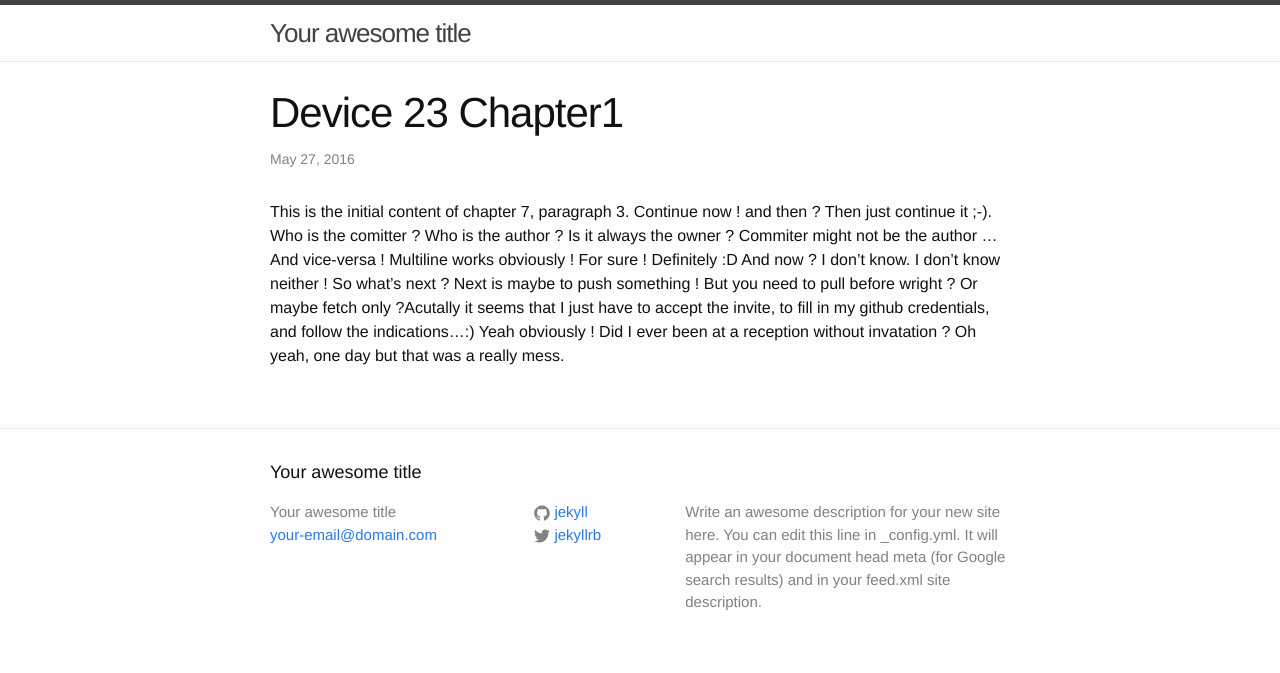
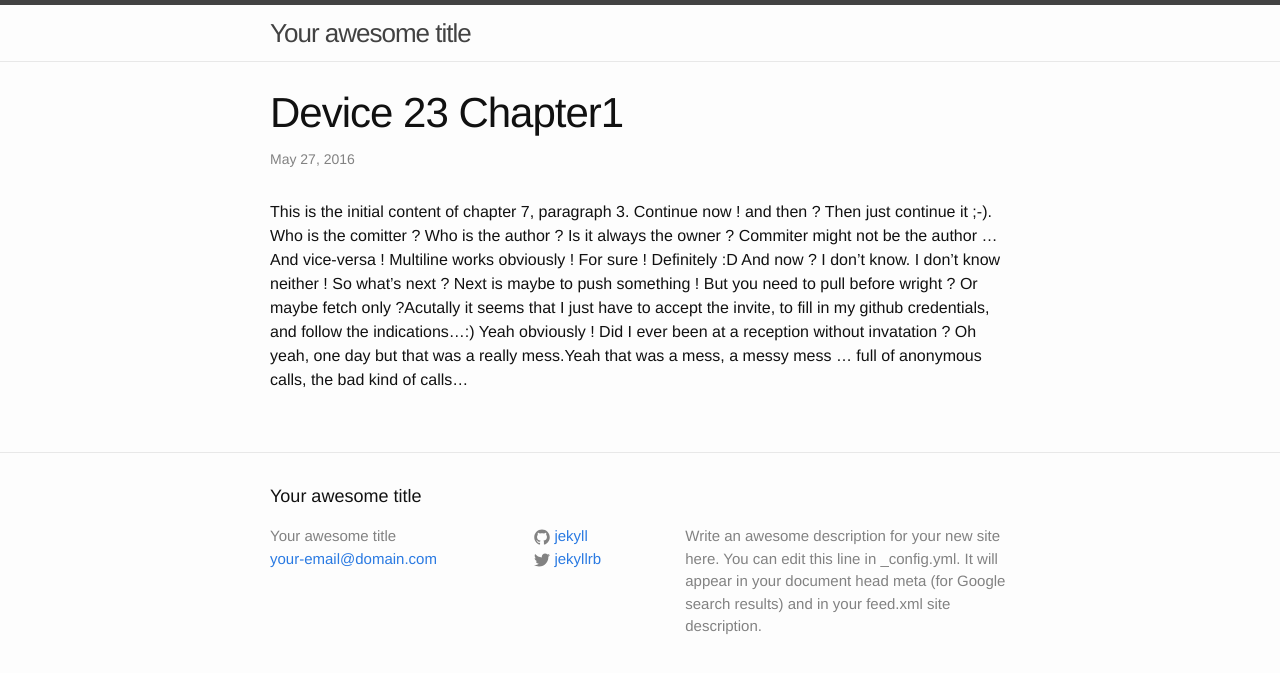
Before and after one commit to mgsx-dev/GitDBSandbox, a Jekyll site: the page built from _posts/2016-05-27-device-23-chapter1.md, in a window 1280 px wide. Shown: the top 673 px of the page. Built offline with Jekyll 4.4.1, drawn with Linux system fonts in a browser that asks for light colours.

Commit message:
Yeah that was a mess, a messy mess ... full of anonymous calls, the bad kind of calls...

```diff
--- a/_posts/2016-05-27-device-23-chapter1.md
+++ b/_posts/2016-05-27-device-23-chapter1.md
@@ -6,4 +6,4 @@
 This is the initial content of chapter 7, paragraph 3. Continue now ! and then ? Then just continue it ;-). Who is the comitter ? Who is the author ? Is it always the owner ? Commiter might not be the author ... And vice-versa !
 Multiline works obviously !
 For sure !
-Definitely :D And now ? I don't know. I don't know neither ! So what's next ? Next is maybe to push something ! But you need to pull before wright ? Or maybe fetch only ?Acutally it seems that I just have to accept the invite, to fill in my github credentials, and follow the indications...:) Yeah obviously ! Did I ever been at a reception without invatation ? Oh yeah, one day but that was a really mess.
+Definitely :D And now ? I don't know. I don't know neither ! So what's next ? Next is maybe to push something ! But you need to pull before wright ? Or maybe fetch only ?Acutally it seems that I just have to accept the invite, to fill in my github credentials, and follow the indications...:) Yeah obviously ! Did I ever been at a reception without invatation ? Oh yeah, one day but that was a really mess.Yeah that was a mess, a messy mess ... full of anonymous calls, the bad kind of calls...
```
